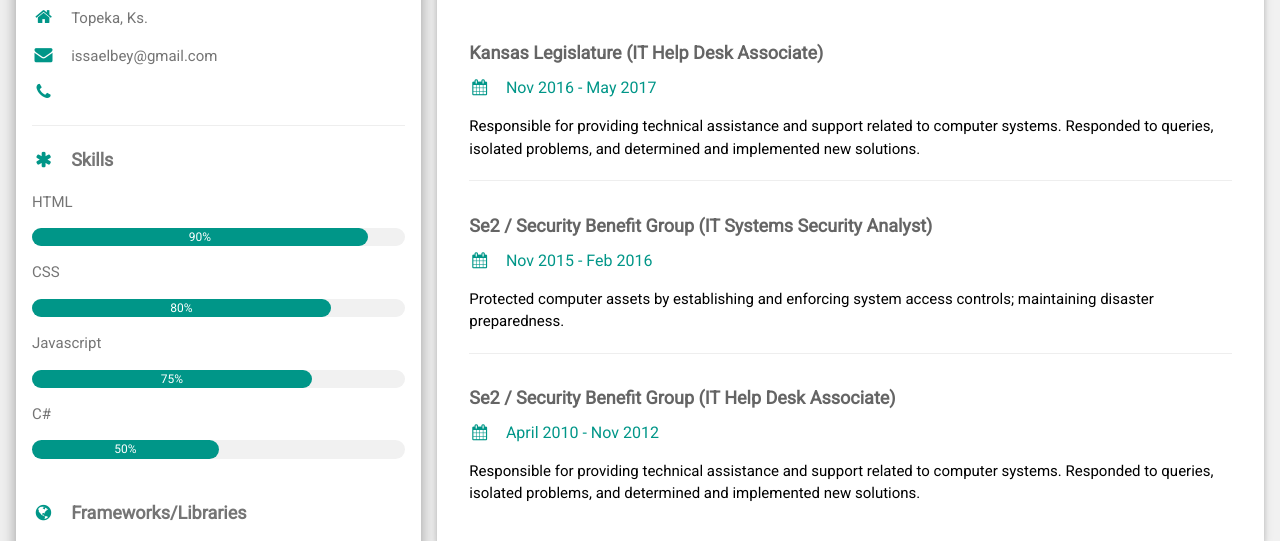
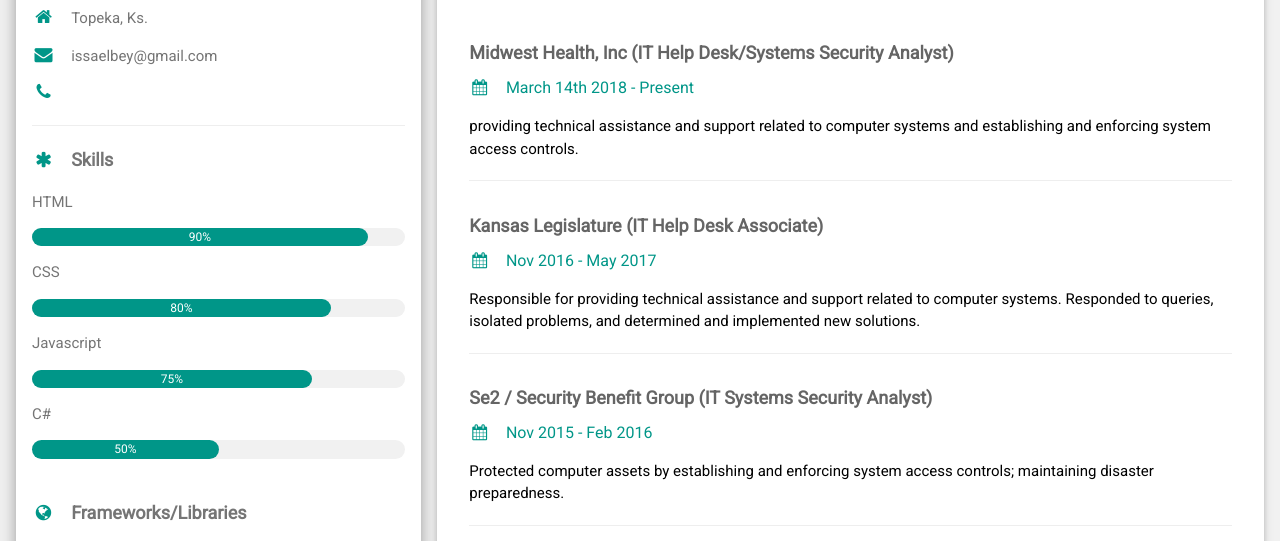
Before and after one commit to Garin-Johnson/infographicresume, a plain HTML site: page index.html in a window 1280 px wide. Shown: the part 84-625 px from the top of the page. Drawn offline with nearby package versions, Linux system fonts and the light colour scheme.

Commit message:
Update index.html

```diff
--- a/index.html
+++ b/index.html
@@ -80,6 +80,14 @@
 
       <div class="w3-container w3-card w3-white w3-margin-bottom">
         <h2 class="w3-text-grey w3-padding-16"><i class="fa fa-suitcase fa-fw w3-margin-right w3-xxlarge w3-text-teal"></i>Work Experience</h2>
+
+		<div class="w3-container">
+          <h5 class="w3-opacity"><b>Midwest Health, Inc (IT Help Desk/Systems Security Analyst)</b></h5>
+          <h6 class="w3-text-teal"><i class="fa fa-calendar fa-fw w3-margin-right"></i>March 14th 2018 - Present</h6>
+          <p>providing technical assistance and support related to computer systems and establishing and enforcing system access controls.</p>
+          <hr>
+        </div>
+
         <div class="w3-container">
           <h5 class="w3-opacity"><b>Kansas Legislature (IT Help Desk Associate)</b></h5>
           <h6 class="w3-text-teal"><i class="fa fa-calendar fa-fw w3-margin-right"></i>Nov 2016 - May 2017 <span class="w3-tag w3-teal w3-round"></span></h6>
```
